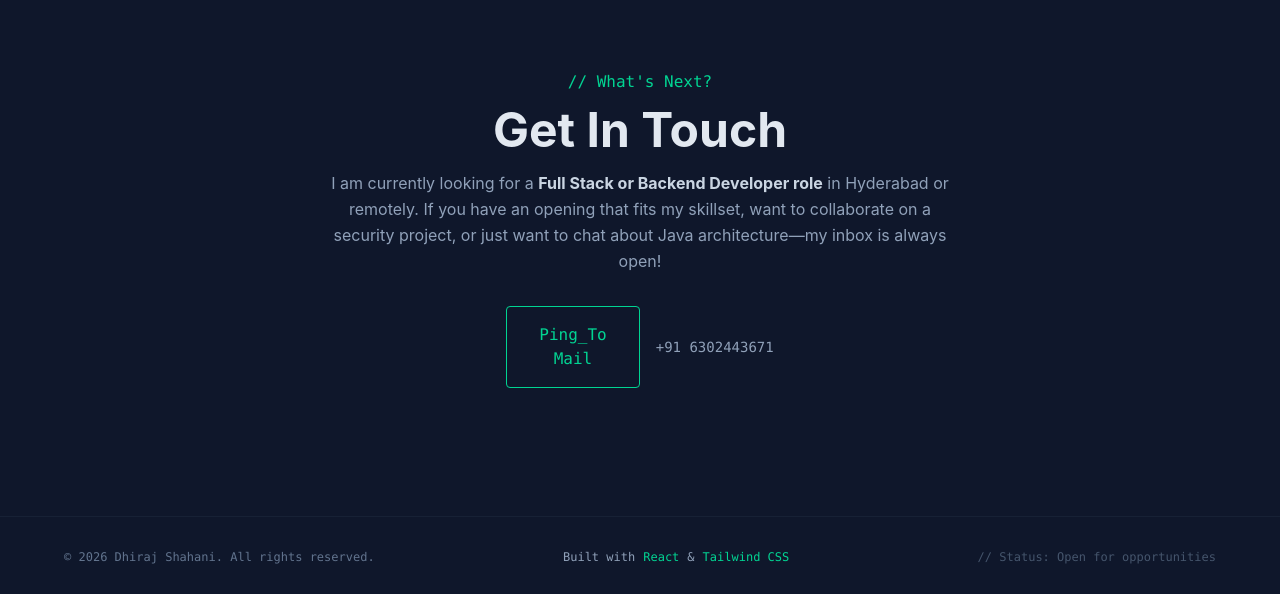
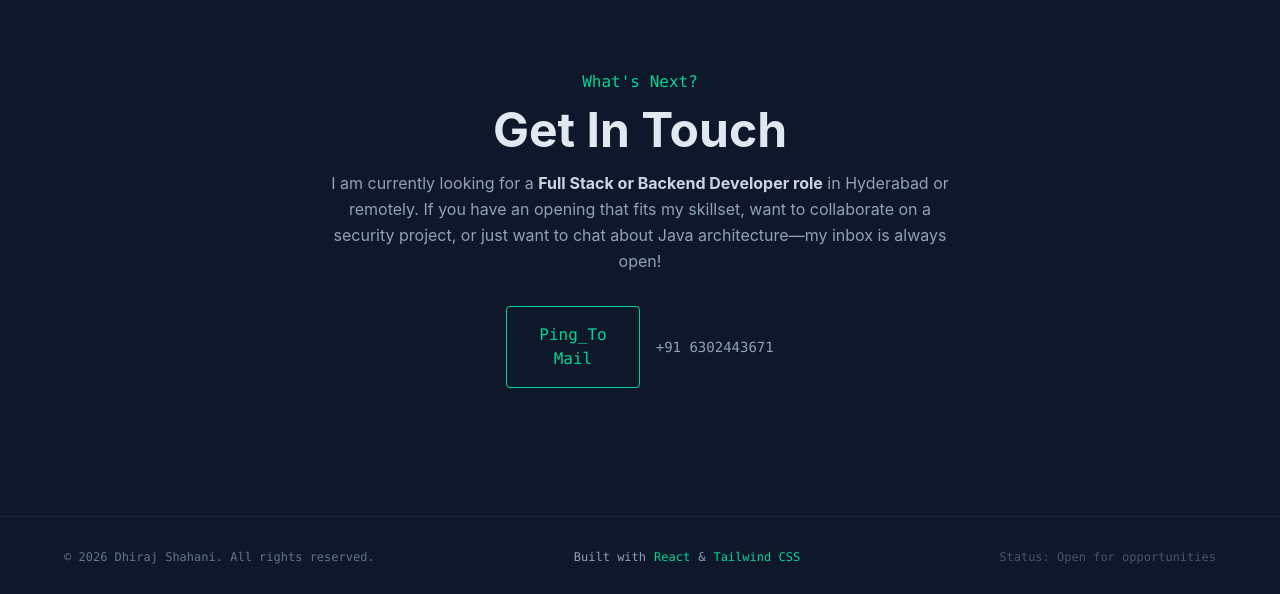
Before and after one commit to Dhiraj8A/portfolio, a React (Vite) app: page / in a window 1280 px wide. Shown: the part 4105-4699 px from the top of the page. Built offline with nearby package versions, Linux system fonts and the light colour scheme.

Commit message:
Updated portfolio

```diff
--- a/src/Component/Footer.jsx
+++ b/src/Component/Footer.jsx
@@ -16,7 +16,7 @@ const Footer = () => {
         </div>
 
         <div>
-          <p className="text-slate-600">// Status: Open for opportunities</p>
+          <p className="text-slate-600"> Status: Open for opportunities</p>
         </div>
       </div>
     </footer>
--- a/src/Sections/Contact.jsx
+++ b/src/Sections/Contact.jsx
@@ -4,7 +4,7 @@ import { personalInfo } from '../Data/portfolioData';
 export default function Contact() {
   return (
     <section id="contact" className="py-32 max-w-2xl mx-auto px-6 text-center">
-      <p className="text-emerald-400 font-mono mb-3">// What's Next?</p>
+      <p className="text-emerald-400 font-mono mb-3">What's Next?</p>
       <h2 className="text-4xl md:text-5xl font-bold text-slate-200 mb-4">Get In Touch</h2>
 
       <p className="text-slate-400 mb-8 leading-relaxed">
```
